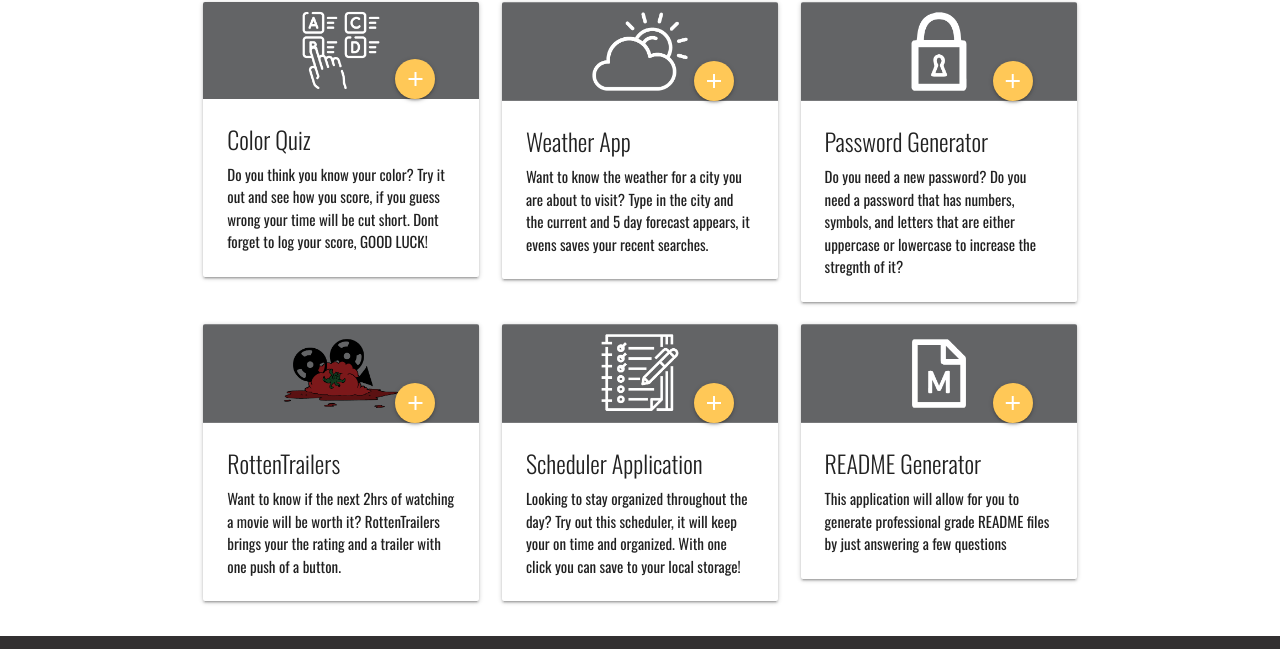
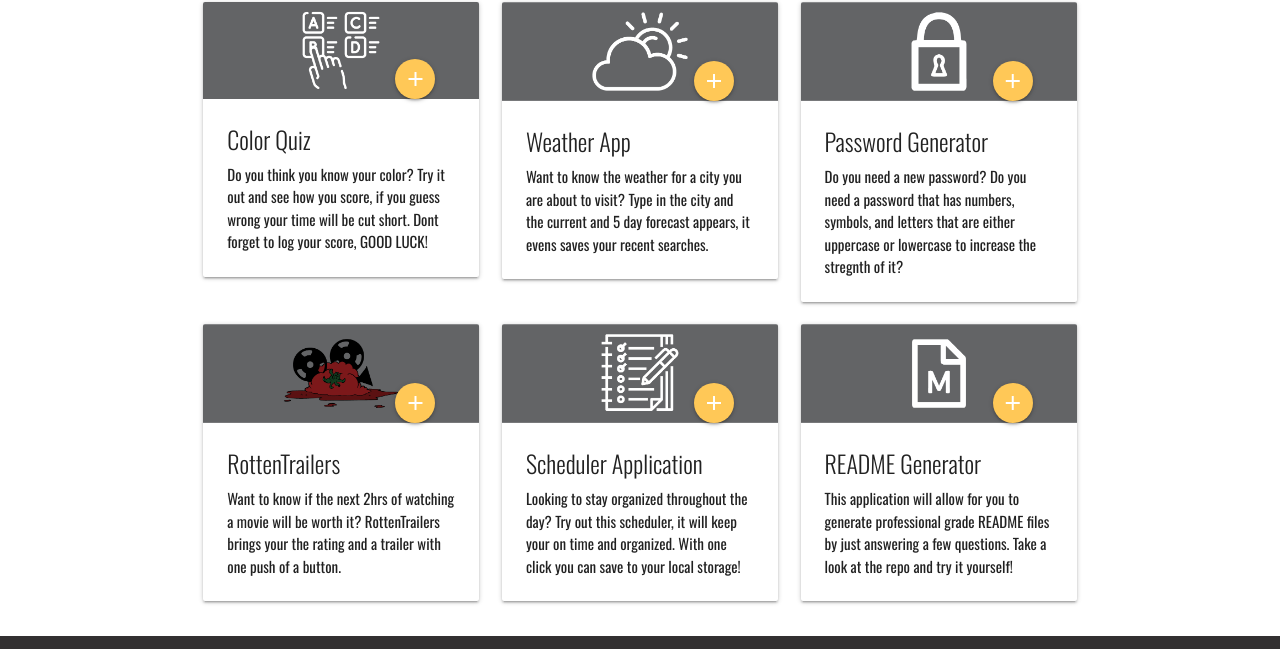
Before and after one commit to jeffcela/08-Project-1-Professional-Materials, a plain HTML site: page dev.html in a window 1280 px wide. Shown: the part 185-834 px from the top of the page. Drawn offline with nearby package versions, Linux system fonts and the light colour scheme.

Commit message:
updated teh READM modal by removing the deployed link as there isnt one for this project

```diff
--- a/dev.html
+++ b/dev.html
@@ -201,7 +201,7 @@
                             </div>
                             <div class="card-content">
                                 <span class="card-title">README Generator</span>
-                                <p>This application will allow for you to generate professional grade README files by just answering a few questions</p>
+                                <p>This application will allow for you to generate professional grade README files by just answering a few questions. Take a look at the repo and try it yourself!</p>
                             </div>
                         </div>
                         <!-- Modal Structure Scheduler -->
@@ -211,7 +211,6 @@
                                 <div class="row">
                                     <div class="col s12 m4 l2 center">
                                         <h4>README Generator</h4>
-                                        <p><a href="https://jeffcela.github.io/09-Node_js-README-Generator/" target="_blank" class="text-modal"><i class="material-icons prefix icon-modal">web</i>Deployed Project</a></p>
                                         <p><a href="https://github.com/jeffcela/09-Node_js-README-Generator" target="_blank" class="text-modal"><i class="material-icons prefix icon-modal">sd_storage</i>Project Repository</a></p>
                                     </div>
                                     <img class="col s12 m8 l10" src="assets/images/readme_gen.gif">
```
